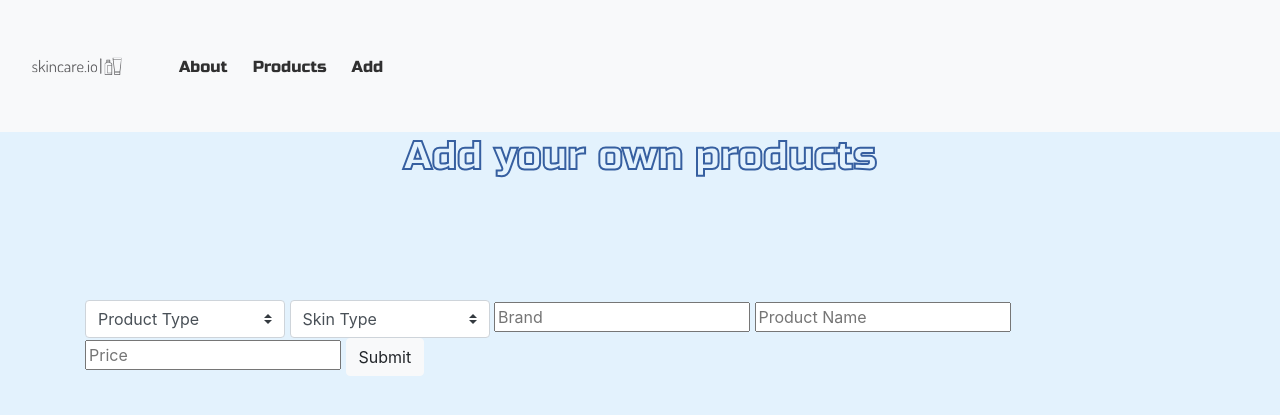
After one commit to sameerCOfficial/skin-care, a Flask app: page /add in a window 1280 px wide. The commit adds this page. Shown: the top 415 px of the page. Run offline with Flask 3, Linux system fonts and the light colour scheme.

Commit message:
App.py updates

```diff
--- a/app.py
+++ b/app.py
@@ -41,6 +41,20 @@ def list():
 @app.route("/about")
 def about():
     return render_template("about.html")
+@app.route("/add")
+def add():
+    if request.method == 'GET':
+        product_type = request.form.get('product_type')
+        skin_type = request.form.get('skin_type')
+        name = request.form.get('productname')
+        price = request.form.get('price')
+        brand = request.form.get('brand')
+
+        connection = engine.connect()
+        query = text("INSERT INTO face_product (product_type,skin_type,brand,name,price) VALUES (:product_type,:skin_type,:brand,:name,:price)")
+        result = connection.execute(query, {'product_type': f'%{product_type}%', 'skin_type': f'%{skin_type}%', 'name': f'%{name}%', 'brand': f'%{brand}%', 'price': f'%{price}%'})
+
+    return render_template("add.html")
 
 if __name__ == "__main__":
     app.run(port=8000, debug=True)
--- a/static/style.css
+++ b/static/style.css
@@ -128,3 +128,26 @@ form {
 .custom-select {
   width: 200px;
 }
+@keyframes fadeInLeft {
+  0% {
+     opacity: 0;
+     transform: translateX(20px);
+  }
+  100% {
+     opacity: 1;
+     transform: translateX(0);
+  }
+}
+h1 {
+  text-align:center;
+  font-family: 'Russo One', sans-serif;
+  color: transparent;
+  -webkit-text-stroke: 2px rgba(54, 95, 160, 1);
+  animation: fadeInLeft 3s;
+}
+
+.addform {
+  display: flex;
+  justify-content: center;
+  margin-top:100px;
+}
--- /dev/null
+++ b/templates/add.html
@@ -0,0 +1,30 @@
+{% extends 'layout.html' %}
+{% set active_page = request.path[1:] %}
+{% block title %}Home - SkinCare.io{% endblock %}
+{% block content %}
+<h1>Add your own products</h1>
+<div class="addform">
+    <form actions="/add"method="get" >
+        <select class="custom-select" name="product_type">
+            <option selected>Product Type</option>
+            <option value="Cleanser">Cleanser</option>
+            <option value="Moisturizer">Moisturizer</option>
+            <option value="Toner">Toner</option>
+            <option value="Serum">Serum</option>
+        </select>
+        <select class="custom-select" name="skin_type">
+            <option selected>Skin Type</option>
+            <option value="Dry">Dry</option>
+            <option value="Normal">Normal</option>
+            <option value="Sensitive">Sensitive</option>
+            <option value="Combination">Combination</option>
+            <option value="Oily">Oily</option>
+            <option value="Acne-Prone">Acne-Prone</option>
+        </select>
+        <input type="text" id="brand" name="brand" placeholder="Brand">
+        <input type="text" id="productname" name="productname" placeholder="Product Name">
+        <input type="number" id="price" name="price" placeholder="Price">
+        <button type="submit" class="btn btn-light">Submit</button>
+      </form>
+</div>
+  {% endblock %}
--- a/templates/layout.html
+++ b/templates/layout.html
@@ -29,6 +29,9 @@
           <li class="nav-item">
             <a class="class=nav-link text-black {% if active_page == 'list' %}active{% endif %}" href="/list">Products</a>
           </li>
+          <li class="nav-item">
+            <a class="class=nav-link text-black {% if active_page == 'list' %}active{% endif %}" href="/add">Add</a>
+          </li>
         </ul>
       </div>
     </nav>
```
